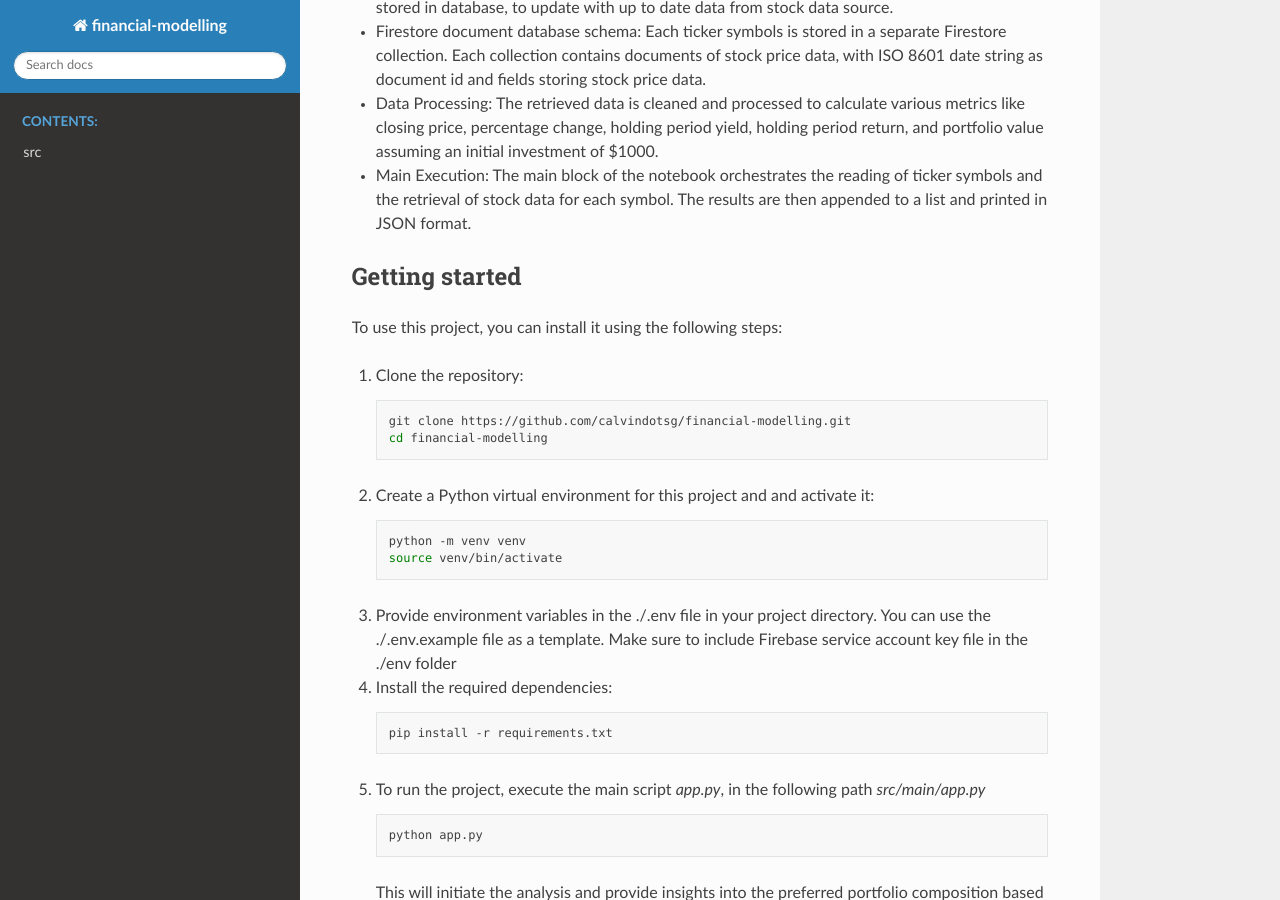
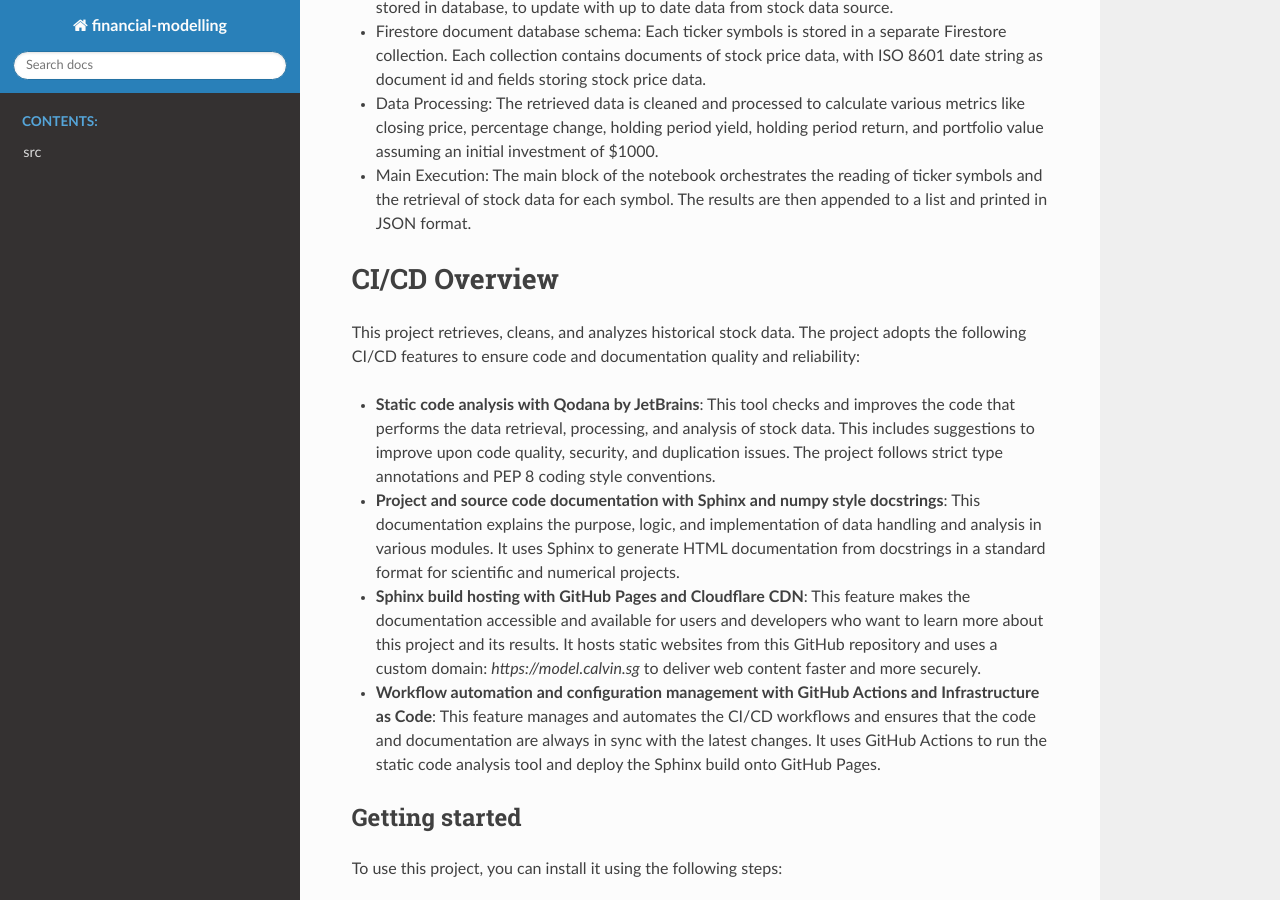
Before and after one commit to calvindotsg/financial-modelling, a Sphinx documentation site: the page built from docs/index.rst, in a window 1280 px wide and 900 px high, scrolled down 1672 px. Built offline with Sphinx 7.4.7 and the Read the Docs theme 2.0.0, drawn with Linux system fonts in a browser that asks for light colours.

Commit message:
added CI/CD section to README.md and index.rst for project documentation
2. Fixed circular reference with ProviderEnum

```diff
--- a/docs/index.rst
+++ b/docs/index.rst
@@ -51,6 +51,16 @@ The key implementation and rationale of the financial-modelling project are:
 - Firestore document database schema: Each ticker symbols is stored in a separate Firestore collection. Each collection contains documents of stock price data, with ISO 8601 date string as document id and fields storing stock price data.
 - Data Processing: The retrieved data is cleaned and processed to calculate various metrics like closing price, percentage change, holding period yield, holding period return, and portfolio value assuming an initial investment of $1000.
 - Main Execution: The main block of the notebook orchestrates the reading of ticker symbols and the retrieval of stock data for each symbol. The results are then appended to a list and printed in JSON format.
+
+CI/CD Overview
+==============
+
+This project retrieves, cleans, and analyzes historical stock data. The project adopts the following CI/CD features to ensure code and documentation quality and reliability:
+
+- **Static code analysis with Qodana by JetBrains**: This tool checks and improves the code that performs the data retrieval, processing, and analysis of stock data. This includes suggestions to improve upon code quality, security, and duplication issues. The project follows strict type annotations and PEP 8 coding style conventions.
+- **Project and source code documentation with Sphinx and numpy style docstrings**: This documentation explains the purpose, logic, and implementation of data handling and analysis in various modules. It uses Sphinx to generate HTML documentation from docstrings in a standard format for scientific and numerical projects.
+- **Sphinx build hosting with GitHub Pages and Cloudflare CDN**: This feature makes the documentation accessible and available for users and developers who want to learn more about this project and its results. It hosts static websites from this GitHub repository and uses a custom domain: `https://model.calvin.sg` to deliver web content faster and more securely.
+- **Workflow automation and configuration management with GitHub Actions and Infrastructure as Code**: This feature manages and automates the CI/CD workflows and ensures that the code and documentation are always in sync with the latest changes. It uses GitHub Actions to run the static code analysis tool and deploy the Sphinx build onto GitHub Pages.
 
 
 Getting started
```
Also changed, not shown: README.md (+8 -1 lines), 2 other files.
